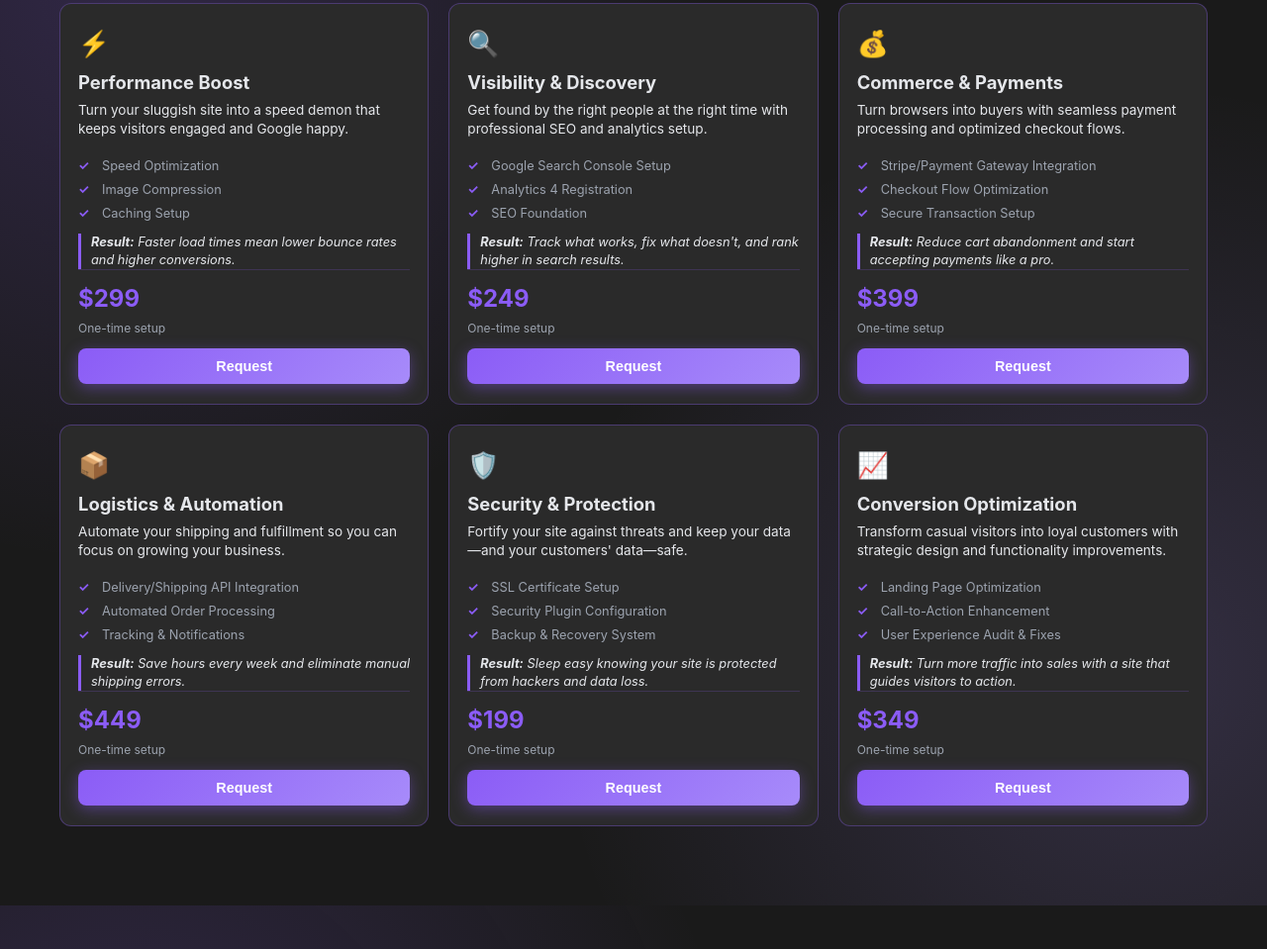
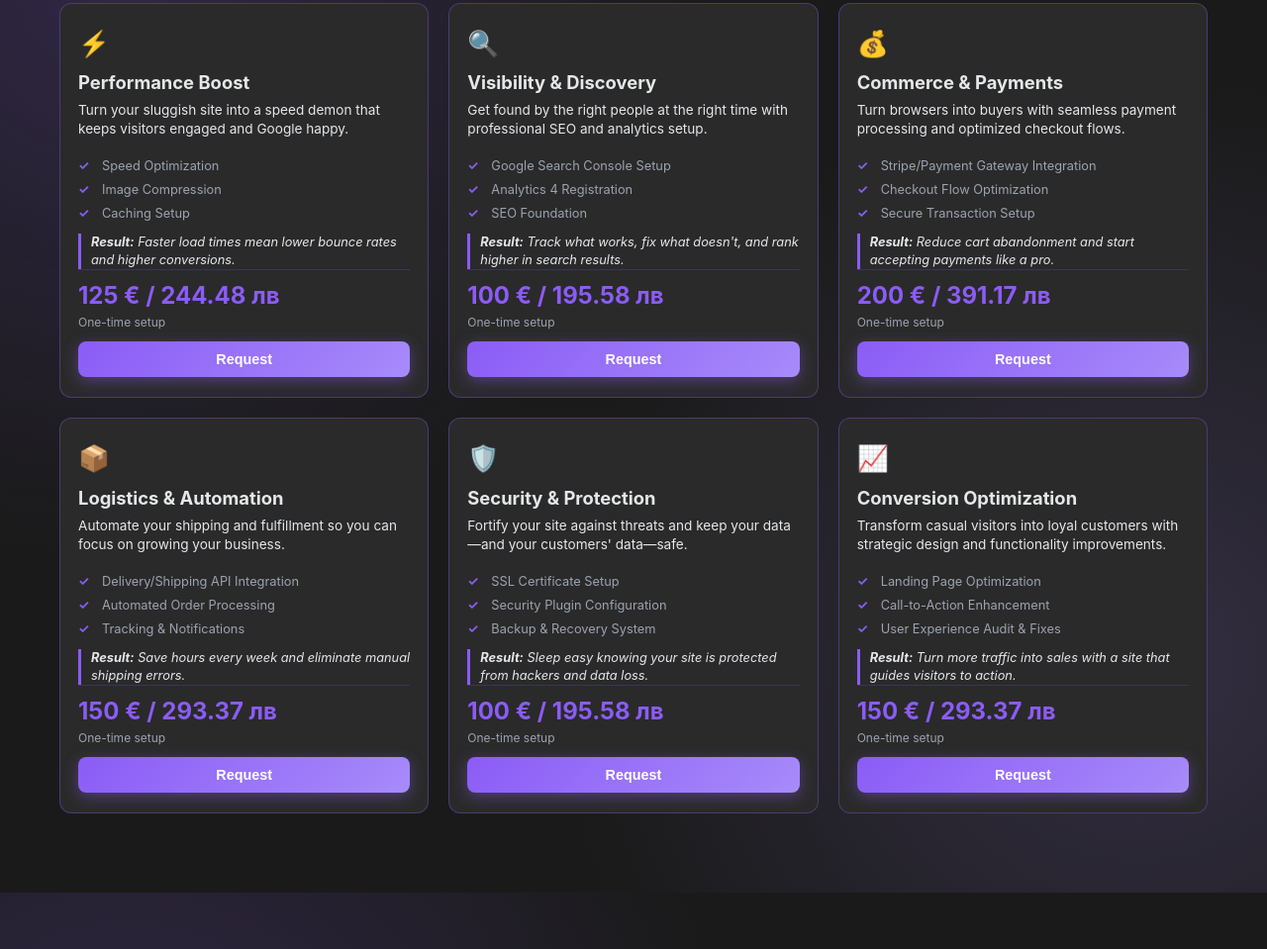
Before and after one commit to darkstep/wordpress-on-steroids, a website: page index.html in a window 1280 px wide. Shown: the part 1061-2020 px from the top of the page at 99% size. Drawn offline with Linux system fonts and the light colour scheme.

Commit message:
Update all prices to EUR with BGN conversion and new formatting (250 â‚¬ / 488.96 Ð»Ð²)

```diff
--- a/index.html
+++ b/index.html
@@ -476,7 +476,8 @@
             font-size: 1.5rem;
             font-weight: 700;
             color: var(--electric-purple);
-            margin-bottom: 1px;
+            margin-bottom: 2px;
+            line-height: 1.3;
         }
 
         .upgrade-price-label {
@@ -934,7 +935,7 @@
                         <strong>Result:</strong> Faster load times mean lower bounce rates and higher conversions.
                     </div>
                     <div class="upgrade-price">
-                        <div class="upgrade-price-amount">$299</div>
+                        <div class="upgrade-price-amount">125 € / 244.48 лв</div>
                         <div class="upgrade-price-label">One-time setup</div>
                     </div>
                     <button class="upgrade-request-btn" data-upgrade="Performance Boost">Request</button>
@@ -954,7 +955,7 @@
                         <strong>Result:</strong> Track what works, fix what doesn't, and rank higher in search results.
                     </div>
                     <div class="upgrade-price">
-                        <div class="upgrade-price-amount">$249</div>
+                        <div class="upgrade-price-amount">100 € / 195.58 лв</div>
                         <div class="upgrade-price-label">One-time setup</div>
                     </div>
                     <button class="upgrade-request-btn" data-upgrade="Visibility & Discovery">Request</button>
@@ -974,7 +975,7 @@
                         <strong>Result:</strong> Reduce cart abandonment and start accepting payments like a pro.
                     </div>
                     <div class="upgrade-price">
-                        <div class="upgrade-price-amount">$399</div>
+                        <div class="upgrade-price-amount">200 € / 391.17 лв</div>
                         <div class="upgrade-price-label">One-time setup</div>
                     </div>
                     <button class="upgrade-request-btn" data-upgrade="Commerce & Payments">Request</button>
@@ -994,7 +995,7 @@
                         <strong>Result:</strong> Save hours every week and eliminate manual shipping errors.
                     </div>
                     <div class="upgrade-price">
-                        <div class="upgrade-price-amount">$449</div>
+                        <div class="upgrade-price-amount">150 € / 293.37 лв</div>
                         <div class="upgrade-price-label">One-time setup</div>
                     </div>
                     <button class="upgrade-request-btn" data-upgrade="Logistics & Automation">Request</button>
@@ -1014,7 +1015,7 @@
                         <strong>Result:</strong> Sleep easy knowing your site is protected from hackers and data loss.
                     </div>
                     <div class="upgrade-price">
-                        <div class="upgrade-price-amount">$199</div>
+                        <div class="upgrade-price-amount">100 € / 195.58 лв</div>
                         <div class="upgrade-price-label">One-time setup</div>
                     </div>
                     <button class="upgrade-request-btn" data-upgrade="Security & Protection">Request</button>
@@ -1034,7 +1035,7 @@
                         <strong>Result:</strong> Turn more traffic into sales with a site that guides visitors to action.
                     </div>
                     <div class="upgrade-price">
-                        <div class="upgrade-price-amount">$349</div>
+                        <div class="upgrade-price-amount">150 € / 293.37 лв</div>
                         <div class="upgrade-price-label">One-time setup</div>
                     </div>
                     <button class="upgrade-request-btn" data-upgrade="Conversion Optimization">Request</button>
@@ -1066,7 +1067,7 @@
                         <strong>Result:</strong> Smooth transition with all your content, settings, and functionality intact.
                     </div>
                     <div class="upgrade-price">
-                        <div class="upgrade-price-amount">$399</div>
+                        <div class="upgrade-price-amount">200 € / 391.17 лв</div>
                         <div class="upgrade-price-label">One-time service</div>
                     </div>
                     <button class="upgrade-request-btn" data-upgrade="Website Migration">Request</button>
@@ -1088,7 +1089,7 @@
                         <strong>Result:</strong> Clear roadmap of improvements prioritized by impact and ROI.
                     </div>
                     <div class="upgrade-price">
-                        <div class="upgrade-price-amount">$199</div>
+                        <div class="upgrade-price-amount">50 € / 97.79 лв</div>
                         <div class="upgrade-price-label">One-time service</div>
                     </div>
                     <button class="upgrade-request-btn" data-upgrade="Site Audit & Recommendations">Request</button>
@@ -1110,7 +1111,7 @@
                         <strong>Result:</strong> A fully functional site with all issues resolved and tested.
                     </div>
                     <div class="upgrade-price">
-                        <div class="upgrade-price-amount">$149</div>
+                        <div class="upgrade-price-amount">40 € / 78.23 лв</div>
                         <div class="upgrade-price-label">Per issue (min 1 hour)</div>
                     </div>
                     <button class="upgrade-request-btn" data-upgrade="Bug Fixing">Request</button>
@@ -1132,7 +1133,7 @@
                         <strong>Result:</strong> A complete online store ready to accept orders and process payments.
                     </div>
                     <div class="upgrade-price">
-                        <div class="upgrade-price-amount">$499</div>
+                        <div class="upgrade-price-amount">250 € / 488.96 лв</div>
                         <div class="upgrade-price-label">One-time setup</div>
                     </div>
                     <button class="upgrade-request-btn" data-upgrade="WooCommerce Setup">Request</button>
@@ -1154,7 +1155,7 @@
                         <strong>Result:</strong> A fresh, modern website that better represents your brand and engages visitors.
                     </div>
                     <div class="upgrade-price">
-                        <div class="upgrade-price-amount">$799</div>
+                        <div class="upgrade-price-amount">300 € / 586.75 лв</div>
                         <div class="upgrade-price-label">Starting price</div>
                     </div>
                     <button class="upgrade-request-btn" data-upgrade="Website Redesign/Refresh">Request</button>
@@ -1227,19 +1228,19 @@
                     <select id="upgrade" name="upgrade" required>
                         <option value="">Select a service...</option>
                         <optgroup label="Upgrades">
-                            <option value="Performance Boost">Performance Boost - $299</option>
-                            <option value="Visibility & Discovery">Visibility & Discovery - $249</option>
-                            <option value="Commerce & Payments">Commerce & Payments - $399</option>
-                            <option value="Logistics & Automation">Logistics & Automation - $449</option>
-                            <option value="Security & Protection">Security & Protection - $199</option>
-                            <option value="Conversion Optimization">Conversion Optimization - $349</option>
+                            <option value="Performance Boost">Performance Boost - 125 € / 244.48 лв</option>
+                            <option value="Visibility & Discovery">Visibility & Discovery - 100 € / 195.58 лв</option>
+                            <option value="Commerce & Payments">Commerce & Payments - 200 € / 391.17 лв</option>
+                            <option value="Logistics & Automation">Logistics & Automation - 150 € / 293.37 лв</option>
+                            <option value="Security & Protection">Security & Protection - 100 € / 195.58 лв</option>
+                            <option value="Conversion Optimization">Conversion Optimization - 150 € / 293.37 лв</option>
                         </optgroup>
                         <optgroup label="Additional Services">
-                            <option value="Website Migration">Website Migration - $399</option>
-                            <option value="Site Audit & Recommendations">Site Audit & Recommendations - $199</option>
-                            <option value="Bug Fixing">Bug Fixing - $149</option>
-                            <option value="WooCommerce Setup">WooCommerce Setup - $499</option>
-                            <option value="Website Redesign/Refresh">Website Redesign/Refresh - $799</option>
+                            <option value="Website Migration">Website Migration - 200 € / 391.17 лв</option>
+                            <option value="Site Audit & Recommendations">Site Audit & Recommendations - 50 € / 97.79 лв</option>
+                            <option value="Bug Fixing">Bug Fixing - 40 € / 78.23 лв</option>
+                            <option value="WooCommerce Setup">WooCommerce Setup - 250 € / 488.96 лв</option>
+                            <option value="Website Redesign/Refresh">Website Redesign/Refresh - 300 € / 586.75 лв</option>
                         </optgroup>
                         <option value="Other">Other</option>
                     </select>
```
